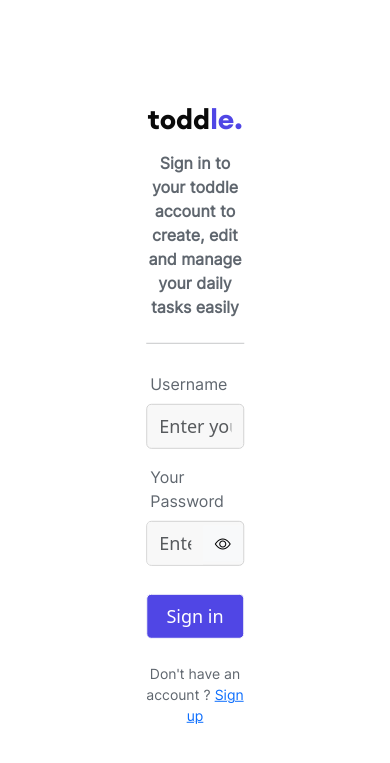
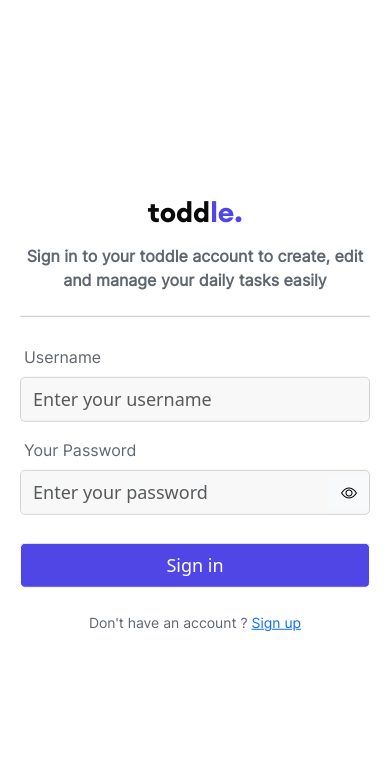
Before and after one commit to axelthereal/django-task-manager, a Django app: page /signin in a window 390 px wide. Shown: the top 763 px of the page. Run offline with Django 4.2, Linux system fonts and the light colour scheme; some libraries are stand-ins or nearby versions.

Commit message:
Make login form responsive

```diff
--- a/toddle/static/css/global.css
+++ b/toddle/static/css/global.css
@@ -77,6 +77,9 @@ ul, ol {
 
 
 /* form-containers */
+@media screen and (max-width:1076px) {
+    .form-container{ min-width: 350px;}
+}
   .form-container{
     width:25%;
     top: 50%;
```
